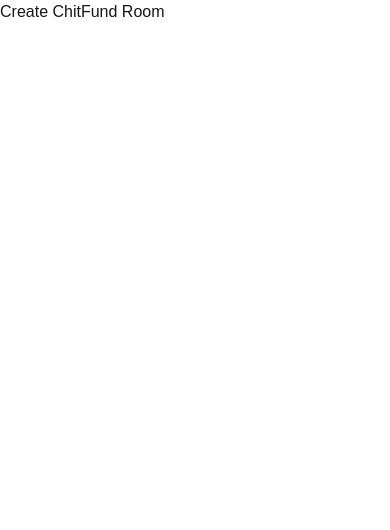
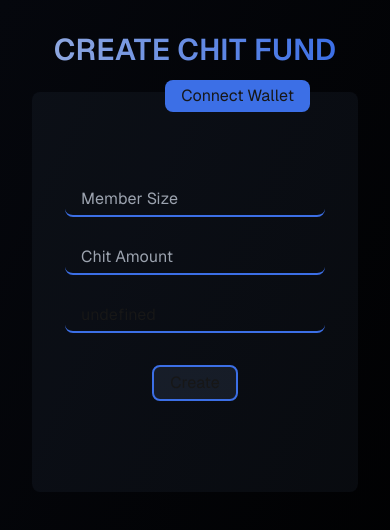
Before and after one commit to Somnathumapathi/chEthFunds, a Next.js app in the folder chethfunds/: page /create in a window 390 px wide. Shown: the top 530 px of the page. Built offline with nearby package versions, Linux system fonts and the light colour scheme.

Commit message:
ui: create room page

```diff
--- a/chethfunds/src/app/create/page.js
+++ b/chethfunds/src/app/create/page.js
@@ -1,39 +1,60 @@
-'use client'
-import React from 'react'
-import { useAccount } from 'wagmi'
+// contractManager = msg.sender;
+//         memberSize = _memberSize;
+//         chitAmount = _chitAmount;
+//         // chitValue = _chitValue;
+//         chitValue = chitAmount * memberSize;
+//         remainingMonths = memberSize;
 
-const createRoom = () => {
-  // const { address } = useAccount()
+"use client";
+import React, { useEffect, useState } from 'react'
 
-  const startChit = async () => {
-    const memberSize = 5
-    const chitAmount = 0.01
+const create = () => {
+    const [memberSize, setMemberSize] = useState()
+    const [chitAmount, setChitAmount] = useState()
+    const [wallet, setWallet] = useState()
 
-    // try {
-    //   const res = await fetch('/api/startchit', {
-    //     method: 'POST',
-    //     headers: {
-    //       'Content-Type': 'application/json',
-    //       },
-    //       body: JSON.stringify({
-    //         memberSize,
-    //         chitAmount,
-    //       })
+    const connectWallet = async () => {
+        const { ethereum } = window
+        if (!ethereum) return alert("Please install MetaMask!")
+        const accounts = await ethereum.request({ method: 'eth_requestAccounts' })
+        const chainId = await ethereum.request({ method: 'eth_chainId' })
+        console.log(chainId)
+        const account = accounts[0]
+        setWallet(account)
+    }
+    useEffect(() => {
+        connectWallet()
+    }, [])
 
-    //   })
-    //   const data = await res.json()
-    //   console.log(data)
-    // } catch (error) {
-    //   console.error("Error creating room:", error);
-    // }
-  }
-  return (
-    <div>
-         <button onClick={startChit}>
-        Create ChitFund Room
-      </button>
-    </div>
-  )
+    const createRoom = (e) => {
+        e.preventDefault();
+        if (!memberSize || !chitAmount) {
+            alert("Enter all data!")
+            return;
+        } if (!wallet) {
+            return alert("Connect wallet!!")
+        }
+        // TODO: Handle creation of new Chit Fund
+    }
+
+    return (
+        <div className='min-h-screen p-8 pb-20 gap-16 sm:p-20 font-[family-name:var(--font-geist-sans)] bg-gradient-to-br from-background to-black'>
+            <div className="flex flex-col justify-center items-center">
+                <h1 className="text-3xl font-semibold bg-clip-text bg-gradient-to-r from-primary to-accent text-transparent w-fit">CREATE CHIT FUND</h1>
+            </div>
+            {!wallet &&
+                <button className='bg-accent px-4 py-1 rounded-lg absolute top-20 right-20'>Connect Wallet</button>
+            }
+            <div className='flex justify-center items-center h-[400px] rounded-lg bg-primary/5 my-6'>
+                <form className='flex flex-col gap-6 m-10 w-max justify-center items-center'>
+                    <input type="text" value={memberSize} onChange={(e) => setMemberSize(e.target.value)} placeholder='Member Size' className='bg-inherit px-4 py-1 active:border-0 border-b-2 border-accent rounded-lg w-fit' />
+                    <input type="text" value={chitAmount} onChange={(e) => setChitAmount(e.target.value)} placeholder='Chit Amount' className='bg-inherit px-4 py-1 active:border-0 border-b-2 border-accent rounded-lg w-fit' />
+                    <input type="text" value={`${wallet}`} placeholder='Connect Wallet!!' disabled className='bg-inherit px-4 py-1 active:border-0 border-b-2 border-accent rounded-lg cursor-not-allowed w-min' />
+                    <button type="submit" onClick={(e) => createRoom(e)} className='w-max px-4 py-1 border-2 border-accent rounded-lg bg-primary/10 mt-2'>Create</button>
+                </form>
+            </div>
+        </div>
+    )
 }
 
-export default createRoom
+export default create
--- a/chethfunds/src/app/join/page.js
+++ b/chethfunds/src/app/join/page.js
@@ -32,14 +32,16 @@ const join = () => {
 
     return (
         <div className='min-h-screen p-8 pb-20 gap-16 sm:p-20 font-[family-name:var(--font-geist-sans)] bg-gradient-to-br from-background to-black'>
-            <h1 className="text-3xl font-semibold bg-clip-text bg-gradient-to-r from-primary to-accent text-transparent text-center">JOIN CHIT FUND</h1>
-            { !wallet &&
-            <button className='bg-accent px-4 py-1 rounded-lg absolute top-20 right-20'>Connect Wallet</button>
+            <div className="flex flex-col justify-center items-center">
+                <h1 className="text-3xl font-semibold bg-clip-text bg-gradient-to-r from-primary to-accent text-transparent text-center">JOIN CHIT FUND</h1>
+            </div>
+            {!wallet &&
+                <button className='bg-accent px-4 py-1 rounded-lg absolute top-20 right-20'>Connect Wallet</button>
             }
             <div className='flex justify-center items-center h-[400px] rounded-lg bg-primary/5 my-6'>
                 <form className='flex flex-col gap-5 m-10 w-max justify-center items-center'>
                     <input type="text" value={roomId} onChange={(e) => setRoomId(e.target.value)} placeholder='Room ID' className='bg-inherit px-4 py-1 active:border-0 border-b-2 border-accent rounded-lg w-fit' />
-                    <input type="text" value={wallet} onChange={(e) => setRoomId(e.target.value)} placeholder='Connect Wallet!!' disabled className='bg-inherit px-4 py-1 active:border-0 border-b-2 border-accent rounded-lg cursor-not-allowed w-min' />
+                    <input type="text" value={wallet} placeholder='Connect Wallet!!' disabled className='bg-inherit px-4 py-1 active:border-0 border-b-2 border-accent rounded-lg cursor-not-allowed w-min' />
                     <button type="submit" onClick={(e) => joinRoom(e)} className='w-max px-4 py-1 border-2 border-accent rounded-lg bg-primary/10 mt-2'>Join</button>
                 </form>
             </div>
```
